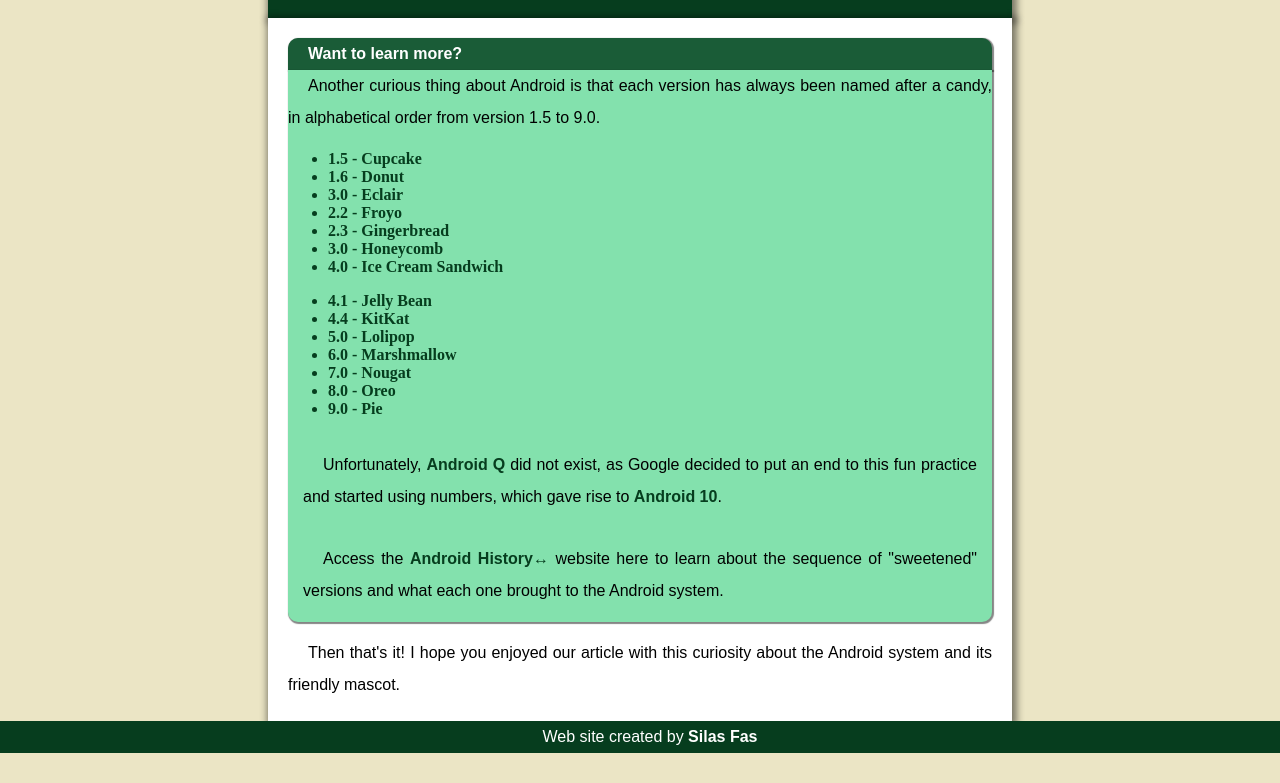
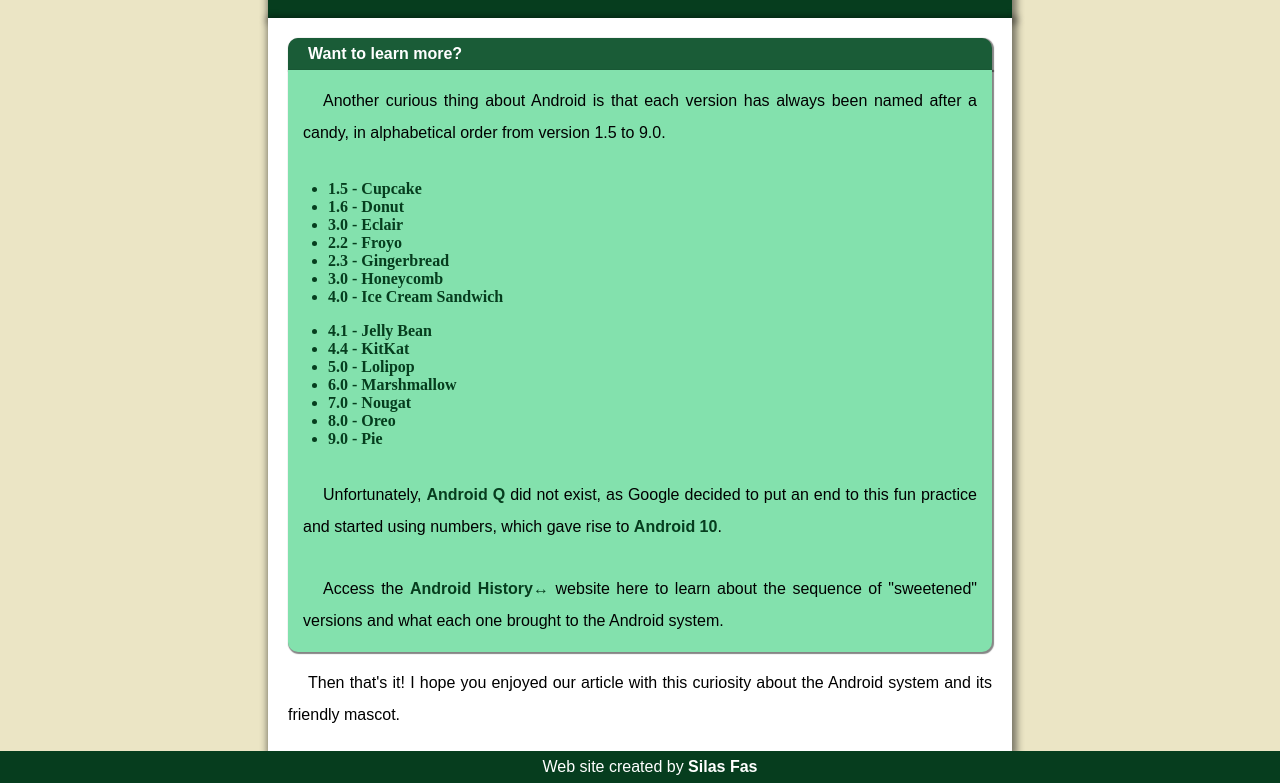
Before and after one commit to SilasFas/Web-Page, a plain HTML site: page index.html in a window 1280 px wide. Shown: the part 2096-2879 px from the top of the page. Before the commit the page ends 2849 px from the top, so only its background shows below. Drawn offline with Linux system fonts and the light colour scheme.

Commit message:
insert the class fomat

```diff
--- a/index.html
+++ b/index.html
@@ -102,7 +102,7 @@
                 <p class="learn_more">Want to learn more?</p>
             </div>
             <div class="content_article">
-                <p>
+                <p class="format">
                     Another curious thing about Android is that each version has always been named after a candy, in
                     alphabetical order from version 1.5 to 9.0.
                 </p>
```
